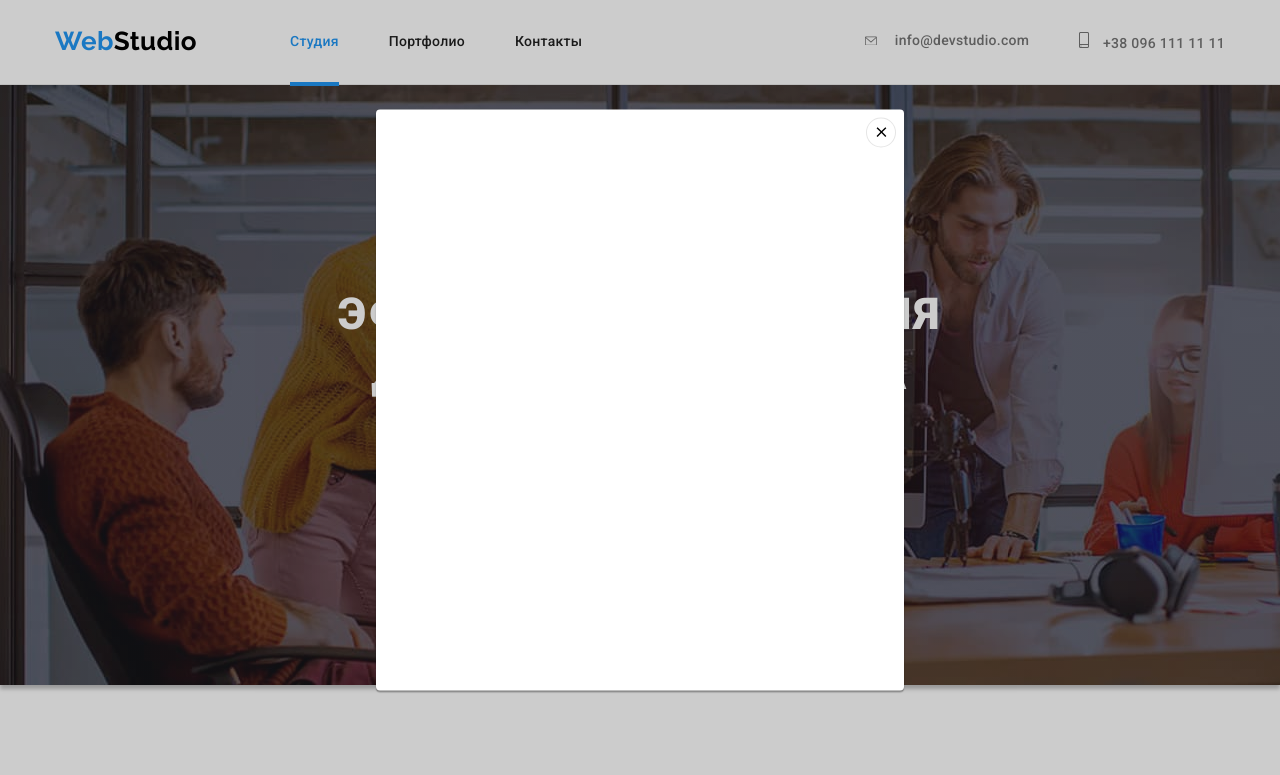
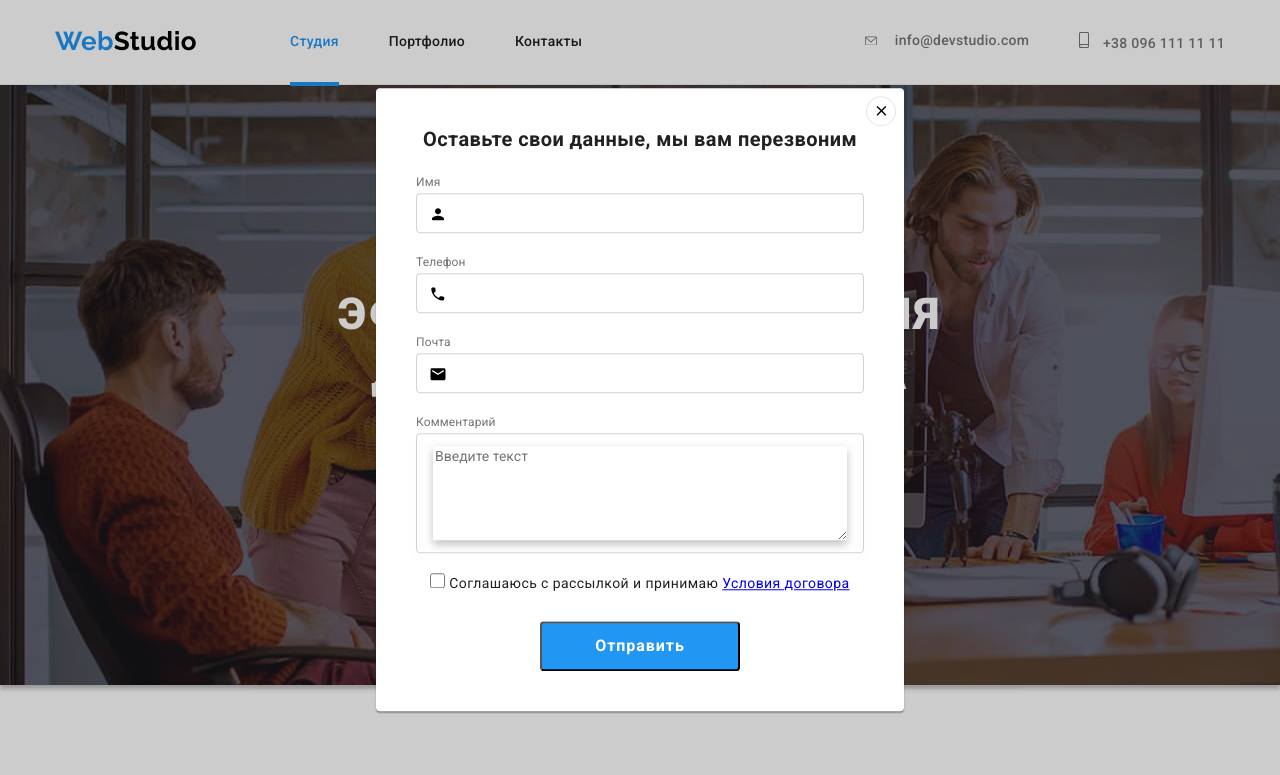
Before and after one commit to Maryna-Danyliuk/goit-markup-hw-06, a plain HTML site: page index.html in a window 1280 px wide. Both pictures are taken after a click on the button "Заказать услугу". Shown: the top 775 px of the page. Drawn offline with nearby package versions, Linux system fonts and the light colour scheme.

Commit message:
working with modal window

```diff
--- a/css/styles.css
+++ b/css/styles.css
@@ -249,6 +249,8 @@ address {
   pointer-events: none;
 }
 .modal {
+  display: grid;
+  padding: 40px;
   position: absolute;
   top: 50%;
   left: 50%;
@@ -281,6 +283,98 @@ address {
 }
 .no-scroll {
   overflow: hidden;
+}
+.tittle {
+  margin-bottom: 12px;
+  font-weight: 700;
+  font-size: 20px;
+  line-height: 1.15;
+  text-align: center;
+}
+.icon-modal {
+  width: 18px;
+  height: 18px;
+  position: absolute;
+  top: 11px;
+  left: 12px;
+}
+
+.user {
+  font-size: 12px;
+  line-height: 1.17;
+  letter-spacing: 0.01em;
+  color: var(--navigate-contacts-color);
+}
+.container-modal {
+  position: relative;
+  margin-top: 10px;
+  margin-bottom: 10px;
+  text-align: left;
+}
+.input {
+  position: relative;
+  margin-top: 4px;
+  border: 1px solid rgba(33, 33, 33, 0.2);
+  border-radius: 4px;
+  width: 100%;
+  height: 40px;
+}
+.area {
+  position: absolute;
+  bottom: 7px;
+  left: 42px;
+  right: 12px;
+  border: none;
+}
+.area:focus {
+  border: none;
+}
+.input-comment {
+  position: relative;
+  width: 100%;
+  height: 120px;
+  margin-top: 4px;
+  border: 1px solid rgba(33, 33, 33, 0.2);
+  filter: drop-shadow(0px 4px 4px rgba(0, 0, 0, 0.25));
+  border-radius: 4px;
+}
+.container-contract {
+  margin-top: 20px;
+  margin-bottom: 30px;
+}
+.btn-enter {
+  font-weight: 700;
+  font-size: 16px;
+  line-height: 1.88;
+  display: block;
+  margin-left: auto;
+  margin-right: auto;
+  align-items: center;
+  text-align: center;
+  letter-spacing: 0.06em;
+  color: var(--background-color);
+  background-color: var(--logo-first-part-color-blue);
+  width: 200px;
+  height: 50px;
+  justify-content: center;
+  border-radius: 4px;
+}
+.check-btn {
+  width: 15px;
+  height: 15px;
+  color: #000000;
+}
+.container-modal-comment {
+  text-align: left;
+  margin-top: 10px;
+}
+.area-comment {
+  position: absolute;
+  top: 12px;
+  bottom: 12px;
+  left: 16px;
+  right: 16px;
+  border: none;
 }
 /* Benefits */
 .benefuts.container {
--- a/index.html
+++ b/index.html
@@ -67,13 +67,75 @@
           <button class="add-service-button" type="button" data-modal-open>Заказать услугу</button>
         </div>
         <div class="backdrop is-hidden" data-modal>
-          <div class="modal">
+          <form class="modal">
             <button type="button" data-modal-close class="modal-close-btn">
               <svg class="btn-svg">
                 <use href="./images/close-btn.svg#icon-close-black"></use>
               </svg>
             </button>
-          </div>
+            <strong class="tittle">Оставьте свои данные, мы вам перезвоним</strong>
+            <div class="container-modal">
+              <label class="user name"
+                ><span class="text-before-input">Имя</span> <br />
+                <div class="input name">
+                  <svg class="icon-modal">
+                    <use href="./images/modal-svg.svg#icon-person-black"></use>
+                  </svg>
+
+                  <input type="text" name="name-user" class="area" />
+                </div>
+              </label>
+            </div>
+            <div class="container-modal">
+              <label class="user tel email"
+                ><span class="text-before-input">Телефон </span><br />
+                <div class="input tel">
+                  <svg class="icon-modal">
+                    <use href="./images/modal-svg.svg#icon-phone-black"></use>
+                  </svg>
+                  <input type="tel" name="tel-user" class="area" />
+                </div>
+              </label>
+            </div>
+            <div class="container-modal">
+              <label class="email user"
+                ><span class="text-before-input">Почта</span> <br />
+                <div class="input email">
+                  <svg class="icon-modal">
+                    <use href="./images/modal-svg.svg#icon-email-black"></use>
+                  </svg>
+                  <input type="email" name="email-user" class="area" />
+                </div>
+              </label>
+            </div>
+            <div class="container-modal-comment">
+              <label class="user comment" for="comment-user"
+                ><span class="text-before-input">Комментарий</span>
+              </label>
+              <div class="input-comment">
+                <textarea
+                  name="comment-user"
+                  id="comment-user"
+                  placeholder="Введите текст"
+                  class="area-comment"
+                ></textarea>
+              </div>
+            </div>
+
+            <div class="container-contract">
+              <label class="contract-permit"
+                ><input
+                  type="checkbox"
+                  name="contract"
+                  value="contract"
+                  required
+                  class="check-btn"
+                />
+                <span> Соглашаюсь с рассылкой и принимаю <a href="*/">Условия договора</a> </span>
+              </label>
+            </div>
+            <button class="btn-enter" type="submit">Отправить</button>
+          </form>
         </div>
       </section>
       <section class="section benefits">
```
Also changed, not shown: images/modal-svg.svg (added).
